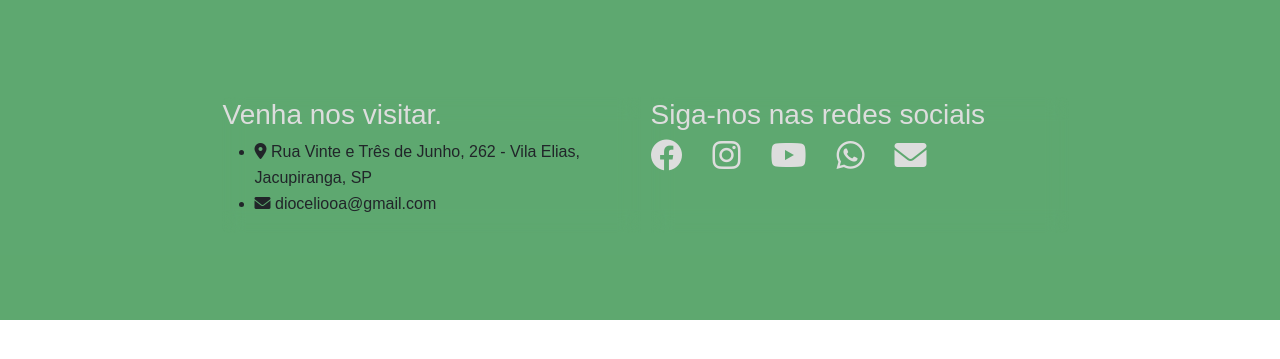
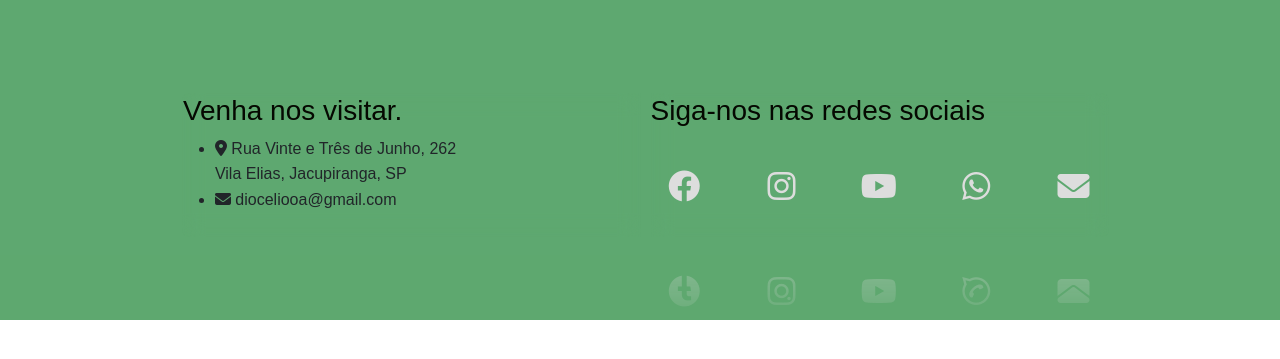
Before and after one commit to RogerioSenac/site_PresbiterianaJacupiranga, a PHP site: page /footer.php in a window 1280 px wide. Shown: the top 359 px of the page. Run offline with PHP 8.4, Linux system fonts and the light colour scheme.

Commit message:
refacture.rogerio - footer.php e styles.css (espelhamento icones rede social)

```diff
--- a/Assets/css/styles.css
+++ b/Assets/css/styles.css
@@ -1,3 +1,5 @@
+@import url(https://use.fontawesome.com/releases/v6.4.2/css/all.css);
+
 /*************************** Estrutura básica ************************************************************/
 html, body {
     /* margin: -8px; */
@@ -442,7 +444,7 @@ section {
 }
 
 .rodape h3{
-    color: #dddddd;
+    color: #050801;
 }
 
 /* footer {
@@ -496,6 +498,29 @@ section {
 
 .social-icons a {
     text-decoration: none;
+    margin: 0; /* Remover margens para evitar problemas de layout */
+    border-radius: 50%;
+    box-sizing: border-box;
+    width: 100px;
+    height: 100px;
+    display: flex;
+    justify-content: center;
+    align-items: center; /* Corrigido para 'center' */
+    transition: 0.5s;
+    background: rgba(0, 0, 0, 0);
+    color: var(--color);
+    font-size: 2.5em;
+    -webkit-box-reflect: below 5px linear-gradient(to bottom, rgba(0, 0, 0, 0), rgba(0, 0, 0, 0.4)); /* Efeito de espelhamento */
+}
+
+.social-icons a:hover {
+    background: var(--color);
+    color: #050801;
+    box-shadow:
+        0 0 5px var(--color),
+        0 0 25px var(--color),
+        0 0 50px var(--color),
+        0 0 200px var(--color);
 }
 
 .social-icons .facebook {
@@ -521,6 +546,7 @@ section {
 .social-icons i {
     font-size: 2rem;
 }
+
 
 /************************************* Responsividade ***************************************/
 
--- a/footer.php
+++ b/footer.php
@@ -53,7 +53,7 @@
                 <div class="card-body-1">
                     <h3>Venha nos visitar.</h3>
                     <ul>
-                        <li><i class="fas fa-map-marker-alt"></i> Rua Vinte e Três de Junho, 262 - Vila Elias, Jacupiranga, SP</li>
+                        <li><i class="fas fa-map-marker-alt"></i> Rua Vinte e Três de Junho, 262</br> Vila Elias, Jacupiranga, SP</li>
                         <li><i class="fas fa-envelope"></i> dioceliooa@gmail.com</li>
                     </ul>
                 </div>
@@ -62,7 +62,7 @@
                 <div class="card-body-2">
                     <h3>Siga-nos nas redes sociais</h3>
                     <div class="social-icons">
-                        <a href="https://www.facebook.com/IPBJacupiranga" class="facebook" target="_blank"><i class="fab fa-facebook fa-2x"></i></a>
+                        <a href="https://www.facebook.com/IPBJacupiranga" styles="--color:#ddd" class="facebook" target="_blank"><i class="fab fa-facebook fa-2x"></i></a>
                         <a href="https://www.instagram.com/ipbjacupiranga?igsh=OXVpZTFka3hkZnY5" class="instagram" target="_blank"><i class="fab fa-instagram fa-2x"></i></a>
                         <a href="https://www.youtube.com/@IpbJacupiranga" class="youtube" target="_blank"><i class="fab fa-youtube fa-2x"></i></a>
                         <a href="https://www.whatsapp.com" class="whatsapp" target="_blank"><i class="fab fa-whatsapp fa-2x"></i></a>
```
